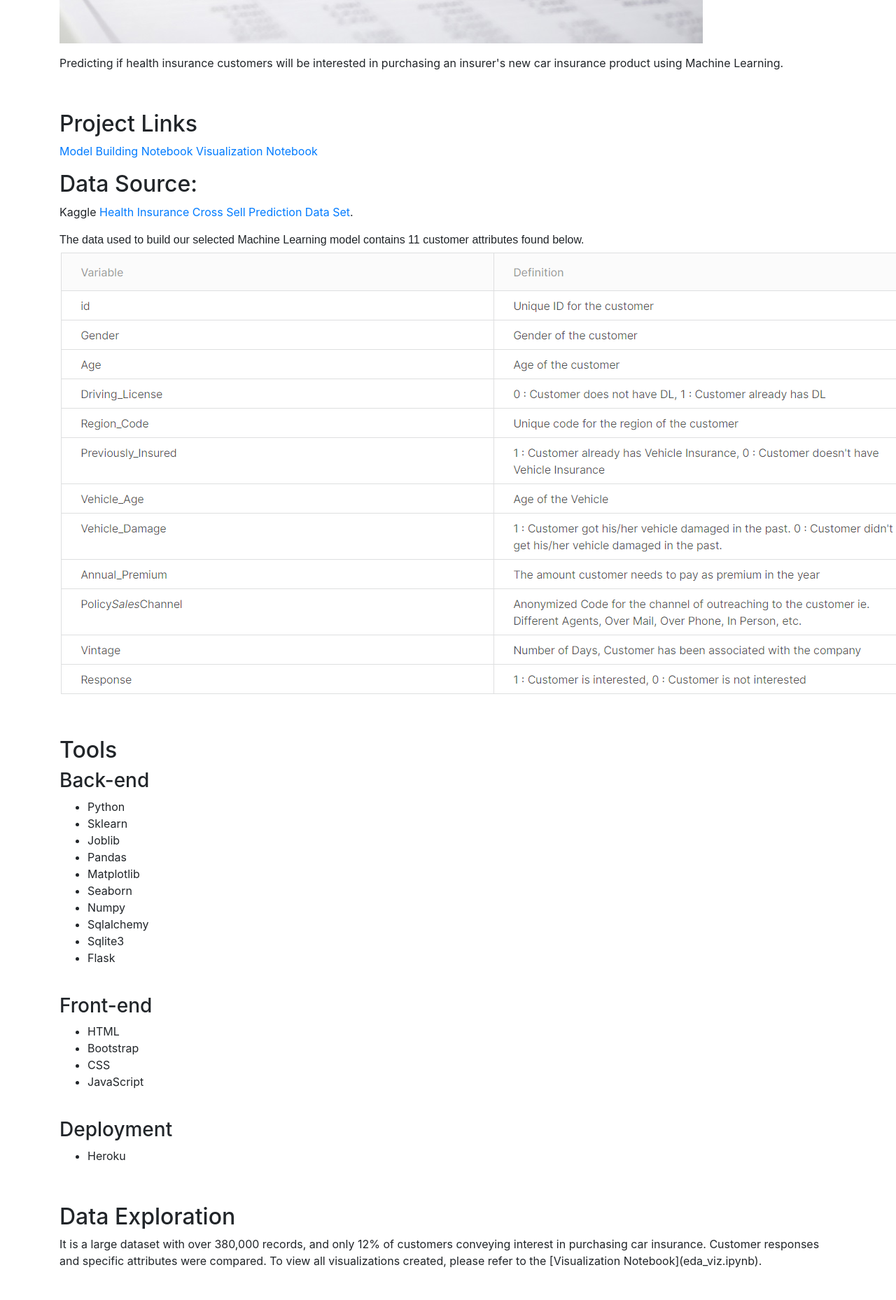
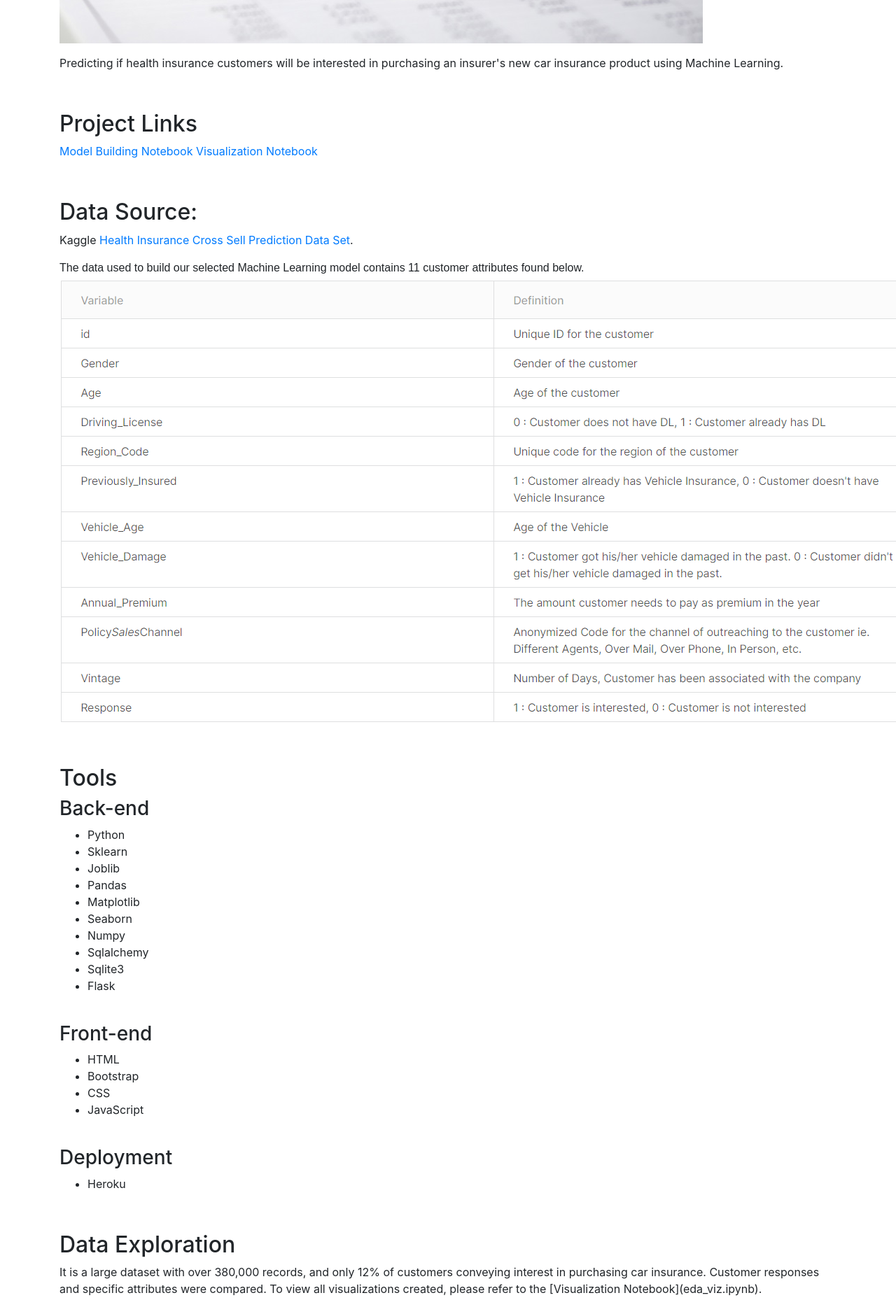
Before and after one commit to szerpa17/cross-sell-predictions, a Flask app: page / in a window 1280 px wide; the page is wider, and only the part inside the window is pictured. Shown: the part 551-2409 px from the top of that part at 70% size. Run offline with Flask 2, Linux system fonts and the light colour scheme; data that the repository does not hold is empty; some libraries are stand-ins or nearby versions.

Commit message:
updated spacing on project_details.html

```diff
--- a/templates/modules/project_details.html
+++ b/templates/modules/project_details.html
@@ -16,6 +16,7 @@
 <a href="https://github.com/szerpa17/cross-sell-predictions/blob/main/eda_viz.ipynb">Visualization Notebook</a>
 </p>
 
+<br/>
 <p>
 </p><h2>Data Source:</h2>
 Kaggle <a href="https://www.kaggle.com/anmolkumar/health-insurance-cross-sell-prediction?select=train.csv">Health Insurance Cross Sell Prediction Data Set</a>.
@@ -69,6 +70,7 @@ To view all visualizations created, please refer to the [Visualization Notebook]
 
 <p>
 <br/>
+static/images/variable_definitions.PNG
 ![Customer Response](images/response_bar.png)
 ![Response by Gender](images/gender_bar.png)
 ![Response by Age](images/age_stackedbar.png)
@@ -91,13 +93,17 @@ By using K-Nearest Neighbors (KNN), data points can be classified based on their
 <br/>
 <p>
 <h2>Building the Model</h2>
+</p>
+<p>
 <h3>Data Preprocessing</h3>
 Categorical data was converted into numeric values in order for the information to be applied to our model.
 The ID column that was initially provided with the dataset was also excluded from our model as it did not add value to the generation of predictions.
 
 ![Data Preprocessing](images/preprocess.PNG)
+</p>
 
 <br/>
+<p>
 <h3>Model Training</h3>
 Using Sklearn's train-test split function, training and testing data was extracted from the [customer_data.csv](resources/customer_data.csv) in order to train the KNN model and evaluate its accuracy.
 Before training the model, a series of k-values were populated and plotted in order to identify the point of convergence/stability which allowed the selection of k-value 17 (as this k-value captured some uncertainty prior to the identified point of convergence).
@@ -105,8 +111,10 @@ Before training the model, a series of k-values were populated and plotted in or
 ![Train Test Split Code](images/train_test_split.PNG)
 
 ![Convergence Point](images/convergence.PNG)
+</p>
 
 <br/>
+<p>
 <h3>Model Evaluation</h3>
 Out of the 95278 records in the test data supplied from the train-test split, the KNN model correctly predicted 83425 customer outcomes and reached an accuracy level of 0.876.
 The model returned 28 correct positive responses.
```
